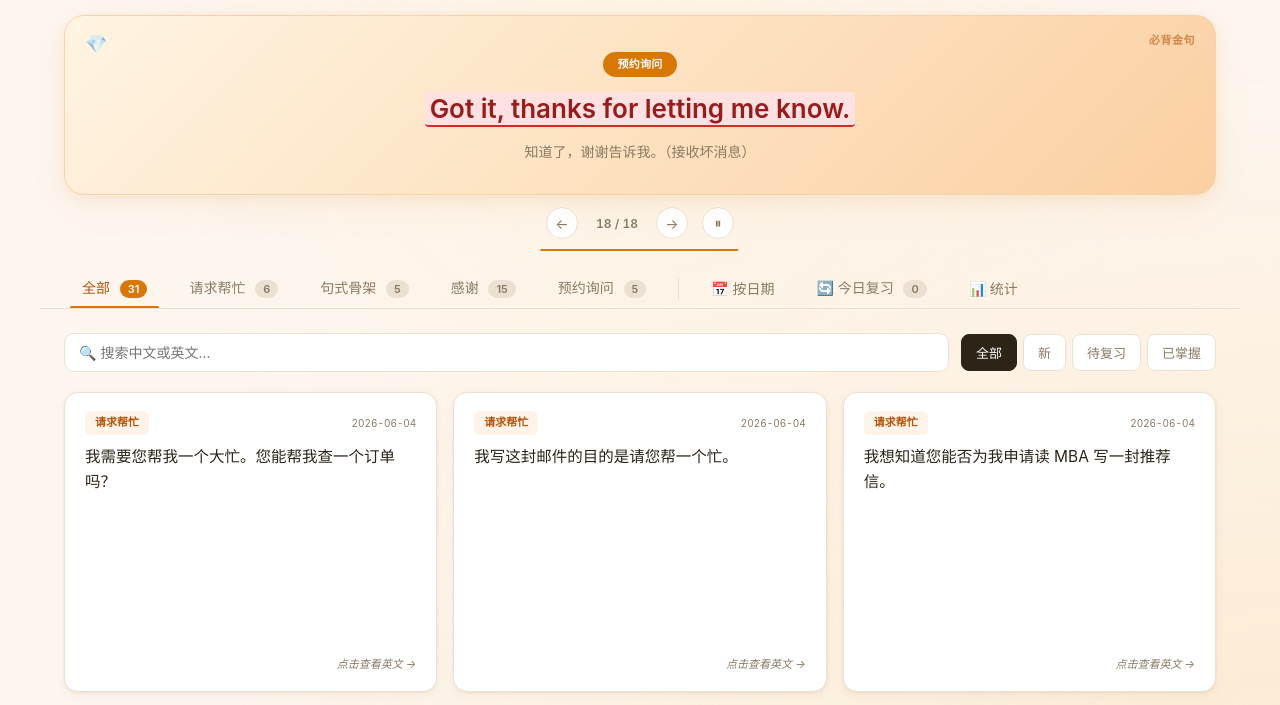
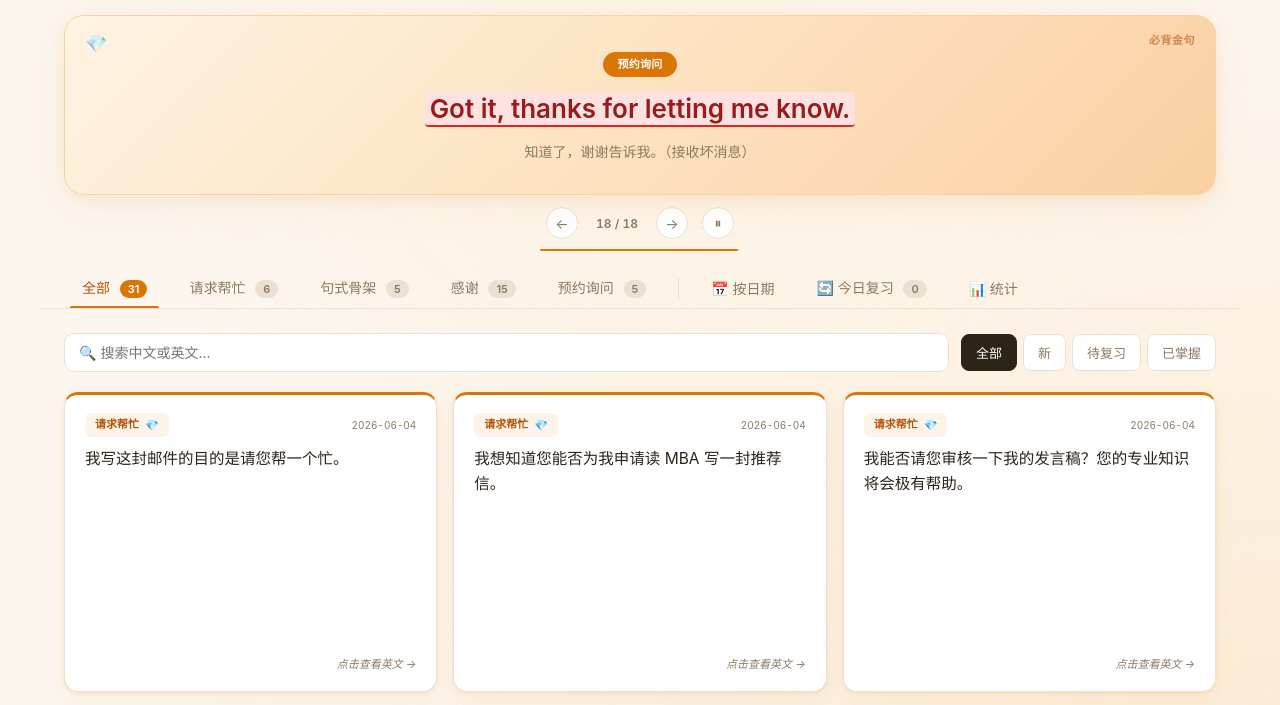
Before and after one commit to irisxinxin/my-english-notes, a website: page index.html in a window 1280 px wide. Shown: the part 76-781 px from the top of the page. Drawn offline with Linux system fonts and the light colour scheme.

Commit message:
金句置顶 + 视觉强化
- 每个主题 Tab / 按日期视图内，必背金句自动排在前面
- 金句卡顶部加 3px 主色边框 + 💎 角标，一眼可辨
- hover 时阴影更强，强化"重点卡片"的感知
- 复用 window.mustKnowIds 作为唯一数据源（hero 区也读它），改动只需维护这一处

Co-Authored-By: Claude Opus 4.7 (1M context) <noreply@anthropic.com>

```diff
--- a/app.js
+++ b/app.js
@@ -23,6 +23,15 @@ let currentTab = "全部";        // 主题名 / "__date__" / "__review__" / "__
 let currentFilter = "all";
 let currentSearch = "";
 let chartRange = 7;
+
+// 必背金句 Set（用于卡片置顶 + 视觉强化）
+const MUST_KNOW_SET = new Set(window.mustKnowIds || []);
+// 按金句置顶排序（稳定，保留原顺序）
+function sortMustKnowFirst(arr) {
+  const must = arr.filter(c => MUST_KNOW_SET.has(c.id));
+  const rest = arr.filter(c => !MUST_KNOW_SET.has(c.id));
+  return [...must, ...rest];
+}
 
 const VIEW_DATE = "__date__";
 const VIEW_REVIEW = "__review__";
@@ -97,7 +106,7 @@ function render() {
 
 // ===== 卡片渲染 =====
 function getFilteredCards() {
-  return cardData.filter(c => {
+  const filtered = cardData.filter(c => {
     if (currentTab !== "全部" && c.topic !== currentTab) return false;
     const status = cardStatus[c.id] || "new";
     if (currentFilter !== "all" && currentFilter !== status) return false;
@@ -109,6 +118,7 @@ function getFilteredCards() {
     }
     return true;
   });
+  return sortMustKnowFirst(filtered);
 }
 
 function renderCards() {
@@ -151,7 +161,7 @@ function renderByDate(container) {
 
     const grid = document.createElement("div");
     grid.className = "cards-grid";
-    groups[d].forEach(c => grid.appendChild(makeCard(c)));
+    sortMustKnowFirst(groups[d]).forEach(c => grid.appendChild(makeCard(c)));
     section.appendChild(grid);
 
     container.appendChild(section);
@@ -192,19 +202,21 @@ function renderReview(container) {
 
 function makeCard(card) {
   const status = cardStatus[card.id] || "new";
+  const isMust = MUST_KNOW_SET.has(card.id);
   const div = document.createElement("div");
-  div.className = "card";
+  div.className = "card" + (isMust ? " must-know" : "");
   div.dataset.id = card.id;
 
   const statusIcon = status === "mastered" ? "✓" : status === "review" ? "✗" : "•";
   const statusClass = status === "mastered" ? "mastered" : status === "review" ? "review" : "";
   const noteHTML = card.note ? `<div class="card-note">💡 ${card.note}</div>` : "";
+  const mustBadge = isMust ? `<span class="must-badge" title="必背金句">💎</span>` : "";
 
   div.innerHTML = `
     <div class="card-inner">
       <div class="card-face card-front">
         <div class="card-meta">
-          <span class="card-topic">${card.topic}</span>
+          <span class="card-topic">${card.topic}${mustBadge}</span>
           <span class="card-date">${card.date || ""}</span>
         </div>
         <div class="card-text">${card.zh}</div>
--- a/style.css
+++ b/style.css
@@ -363,6 +363,22 @@ body {
   background: var(--card-back);
 }
 
+/* 必背金句卡：顶部金边 + 微妙阴影强化 */
+.card.must-know .card-face {
+  border-top: 3px solid var(--primary);
+  box-shadow: 0 1px 3px rgba(217,119,6,0.12), 0 6px 18px rgba(217,119,6,0.08);
+}
+.card.must-know:hover .card-face {
+  box-shadow: 0 4px 14px rgba(217,119,6,0.18), 0 14px 32px rgba(217,119,6,0.12);
+}
+.must-badge {
+  display: inline-block;
+  margin-left: 6px;
+  font-size: 11px;
+  vertical-align: middle;
+  line-height: 1;
+}
+
 .card-meta {
   display: flex;
   justify-content: space-between;
```
